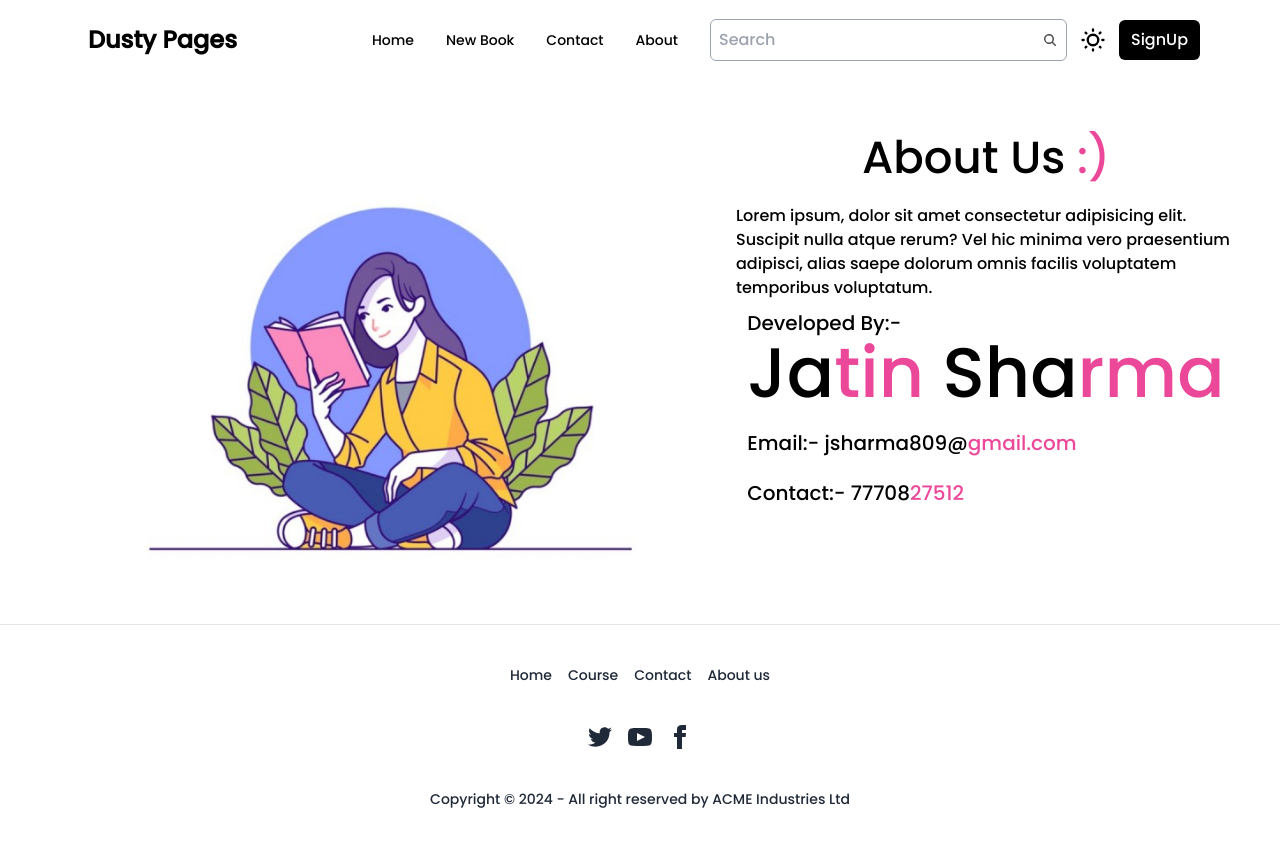
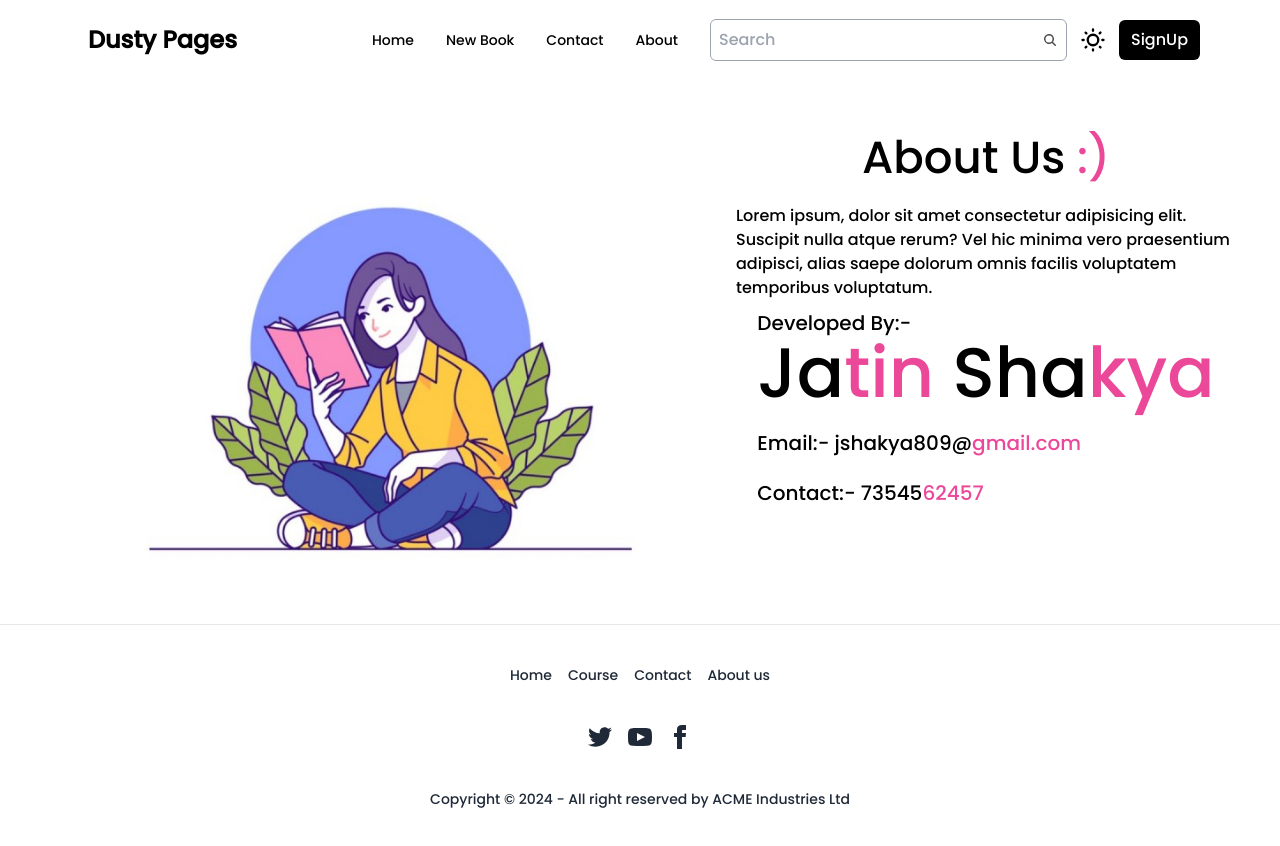
Before and after one commit to jatinshakya809/Book-Store-MERN-WebSIte, a React (Vite) app in the folder Frontend/: page /about in a window 1280 px wide. Shown: the top 846 px of the page. Built offline with nearby package versions, Linux system fonts and the light colour scheme.

Commit message:
Update About.jsx

```diff
--- a/Frontend/src/components/About.jsx
+++ b/Frontend/src/components/About.jsx
@@ -24,15 +24,15 @@ const About = () => {
             <p className="text-[20px]">Developed By:-</p>
             <h1 className="md:text-[70px] md:leading-none text-[40px]  ">
               Ja<span className="text-pink-500">tin </span>
-              Sha<span className="text-pink-500 ">rma</span>
+              Sha<span className="text-pink-500 ">kya</span>
             </h1>
             <p className="text-[20px] py-5">
-              Email:- jsharma809@
+              Email:- jshakya809@
               <span className="text-pink-500 ">gmail.com</span>
             </p>
             <p className="text-[20px] mb-5">
-              Contact:- 77708
-              <span className="text-pink-500 ">27512</span>
+              Contact:- 73545
+              <span className="text-pink-500 ">62457</span>
             </p>
           </div>
         </div>
```
